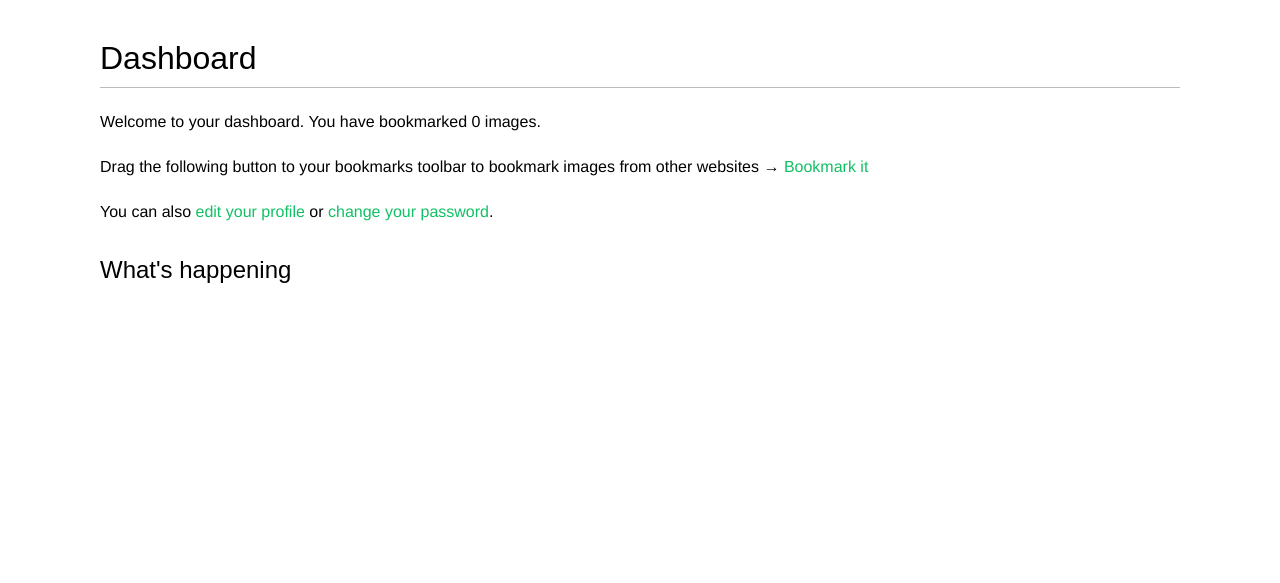
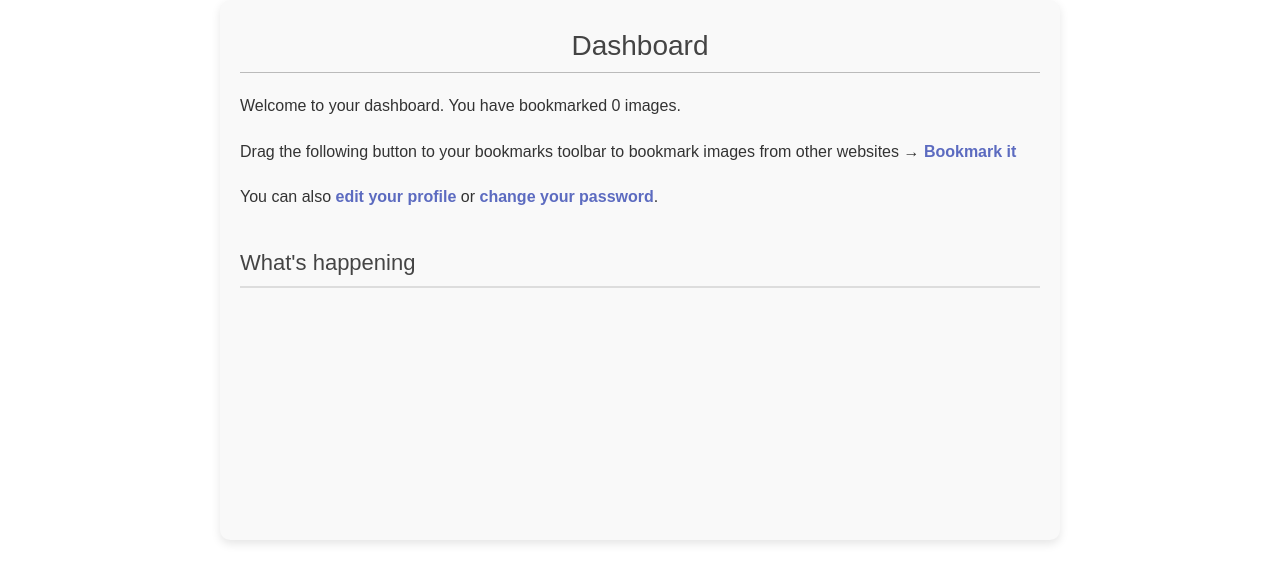
Before and after one commit to dusk03/bookmark-web-django, a Django app: page /account/ in a window 1280 px wide. Shown: the part 48-631 px from the top of the page. Run offline with Django 5.2, Linux system fonts and the light colour scheme; the visitor is signed in with stand-in values (Sample User, id 1); data comes from the database, SQL or seed files in the repository; data that the repository does not hold is empty; some libraries are stand-ins or nearby versions; some web fonts are replaced.

Commit message:
update dashboard

```diff
--- /dev/null
+++ b/account/static/css/dashboard.css
@@ -0,0 +1,112 @@
+/* Container chính */
+#content {
+    margin: 0 auto;
+    max-width: 800px;
+    padding: 20px;
+    background-color: #f9f9f9;
+    border-radius: 10px;
+    box-shadow: 0 4px 10px rgba(0, 0, 0, 0.1);
+    font-family: Arial, sans-serif;
+    color: #333;
+}
+
+/* Tiêu đề chính */
+#content h1 {
+    text-align: center;
+    font-size: 28px;
+    margin-bottom: 20px;
+    color: #444;
+}
+
+/* Phần mô tả */
+#content p {
+    font-size: 16px;
+    line-height: 1.6;
+    margin-bottom: 20px;
+}
+
+/* Liên kết */
+#content a {
+    color: #5c6bc0;
+    text-decoration: none;
+    font-weight: bold;
+}
+
+#content a:hover {
+    text-decoration: underline;
+}
+
+/* Khu vực What's happening */
+#content h2 {
+    margin-top: 40px;
+    font-size: 22px;
+    color: #444;
+    border-bottom: 2px solid #ddd;
+    padding-bottom: 10px;
+}
+
+/* Danh sách hành động */
+#action-list {
+    margin-top: 20px;
+}
+
+/* Thông tin từng hành động */
+.action {
+    display: flex;
+    align-items: flex-start;
+    margin-bottom: 20px;
+    padding: 15px;
+    background: #fff;
+    border-radius: 8px;
+    box-shadow: 0 2px 5px rgba(0, 0, 0, 0.1);
+}
+
+/* Ảnh người dùng */
+.action .images {
+    margin-right: 15px;
+}
+
+.action .images img {
+    border-radius: 50%;
+    width: 80px;
+    height: 80px;
+    object-fit: cover;
+    border: 2px solid #ddd;
+}
+
+/* Thông tin chi tiết */
+.action .info {
+    flex: 1;
+}
+
+.action .info p {
+    margin: 0;
+    font-size: 14px;
+    line-height: 1.4;
+}
+
+.action .info .date {
+    font-size: 12px;
+    color: #999;
+}
+
+/* Responsive: điều chỉnh cho màn hình nhỏ */
+@media (max-width: 480px) {
+    #content {
+        padding: 15px;
+    }
+
+    .action {
+        flex-direction: column;
+        align-items: center;
+        text-align: center;
+    }
+
+    .action .images {
+        margin-bottom: 10px;
+    }
+
+    .action .info {
+        text-align: center;
+    }
+}
--- a/account/templates/account/dashboard.html
+++ b/account/templates/account/dashboard.html
@@ -1,7 +1,9 @@
 {% extends "base.html" %}
-
+{% load static %}
 {% block title %}Dashboard{% endblock %}
-
+{% block extra_css %}
+  <link href="{% static 'css/dashboard.css' %}" rel="stylesheet">
+{% endblock %}
 {% block content %}
     <h1>Dashboard</h1>
     {% with total_images_created=request.user.images_created.count %}
--- a/account/views.py
+++ b/account/views.py
@@ -98,7 +98,7 @@ def edit(request):
 User = get_user_model()
 @login_required
 def user_list(request):
-    users = User.objects.filter(is_active=True)
+    users = User.objects.filter(is_active=True,is_superuser=False)
     return render(
         request,
         'account/user/list.html',
```
Also changed, not shown: account/static/css/base.css (+0 -103 lines).
